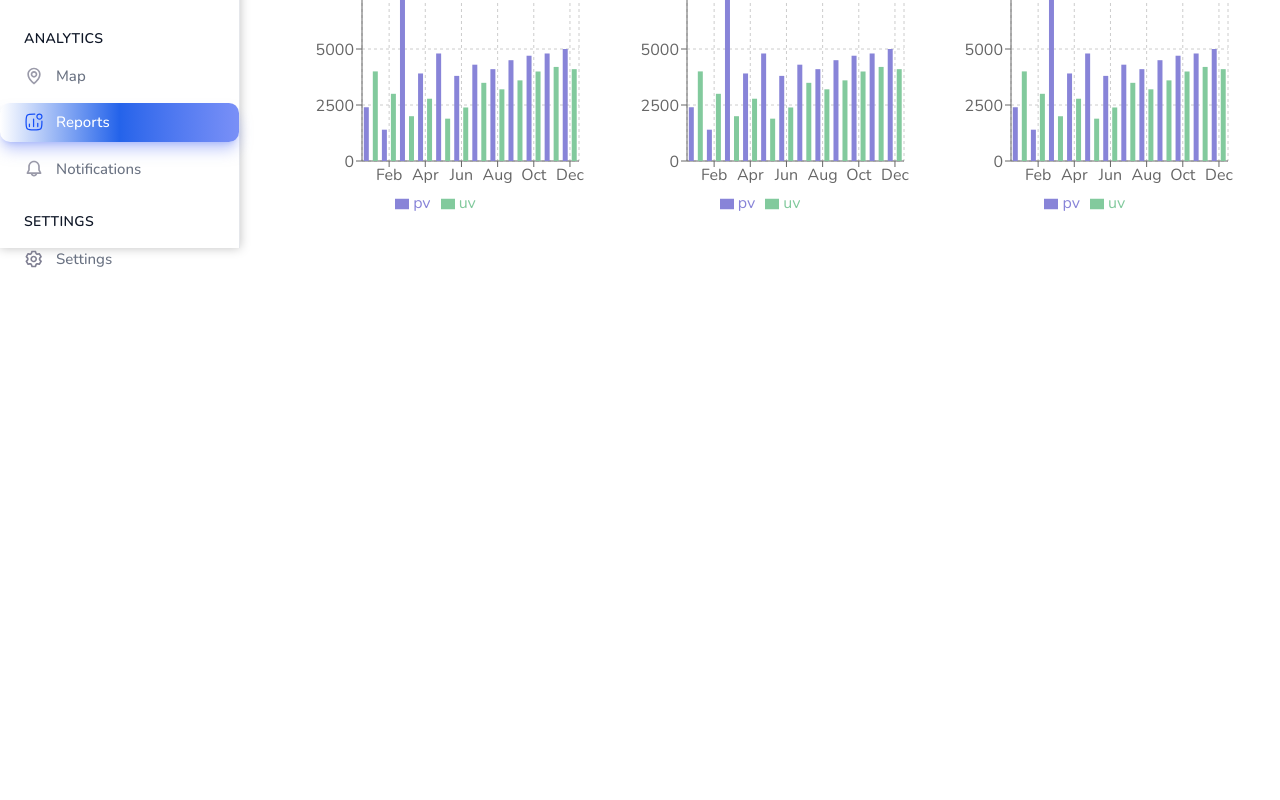
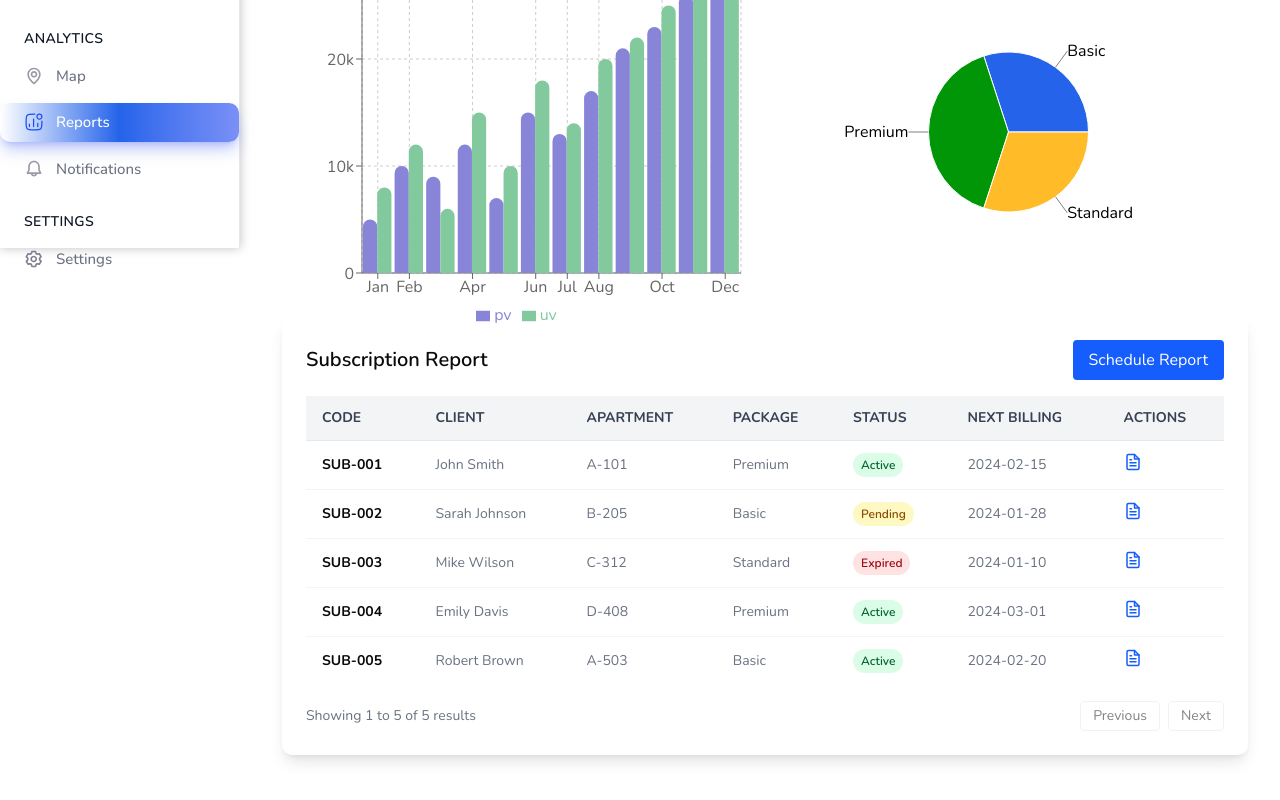
Before and after one commit to Alamin10231/CleanupSoftware, a React (Vite) app: page /reports in a window 1280 px wide. Shown: the part 552-1352 px from the top of the page. Before the commit the page ends 812 px from the top, so only its background shows below. Built offline with nearby package versions, Linux system fonts and the light colour scheme.

Commit message:
report done

```diff
--- /dev/null
+++ b/src/Components/Reports/PieReport.tsx
@@ -0,0 +1,57 @@
+import { Cell, Pie, PieChart, ResponsiveContainer } from 'recharts';
+
+const data = [
+    { name: 'Group C', value: 300, label: 'Basic' },
+  { name: 'Group A', value: 400, label: 'Premium' },
+  { name: 'Group B', value: 300, label: 'Standard' },
+
+];
+
+const RADIAN = Math.PI / 180;
+const COLORS = ['#2463EA', '#009608', '#FFBB28', '#FF9800'];
+
+const renderCustomizedLabel = ({
+  cx, cy, midAngle,  outerRadius, index
+}: any) => {
+  const radius = outerRadius + 20;
+  const x = cx + radius * Math.cos(-midAngle * RADIAN);
+  const y = cy + radius * Math.sin(-midAngle * RADIAN);
+
+  // line start and end
+  const lineX = cx + outerRadius * Math.cos(-midAngle * RADIAN);
+  const lineY = cy + outerRadius * Math.sin(-midAngle * RADIAN);
+
+  return (
+    <>
+      {/* line from slice to label */}
+      <line x1={lineX} y1={lineY} x2={x} y2={y} stroke="gray" />
+      {/* label text */}
+      <text x={x} y={y} fill="black" textAnchor={x > cx ? 'start' : 'end'} dominantBaseline="central">
+        {data[index].label}
+      </text>
+    </>
+  );
+};
+
+export default function PieReport() {
+  return (
+    <ResponsiveContainer width="100%" height={400} >
+      <PieChart>
+        <Pie
+          data={data}
+          cx="50%"
+          cy="50%"
+          labelLine={false}
+          label={renderCustomizedLabel}
+          outerRadius={80}
+          fill="#8884d8"
+          dataKey="value"
+        >
+          {data.map((entry, index) => (
+            <Cell key={`cell-${entry.name}`} fill={COLORS[index % COLORS.length]} />
+          ))}
+        </Pie>
+      </PieChart>
+    </ResponsiveContainer>
+  );
+}
--- a/src/Components/Reports/ReportDashboard.tsx
+++ b/src/Components/Reports/ReportDashboard.tsx
@@ -1,43 +1,50 @@
-
 import { BarChart, Bar, Rectangle, XAxis, YAxis, CartesianGrid, Tooltip, Legend, ResponsiveContainer } from 'recharts';
 
 const data = [
-  { name: 'Jan', uv: 4000, pv: 2400, amt: 2400 },
-  { name: 'Feb', uv: 3000, pv: 1398, amt: 2210 },
-  { name: 'Mar', uv: 2000, pv: 9800, amt: 2290 },
-  { name: 'Apr', uv: 2780, pv: 3908, amt: 2000 },
-  { name: 'May', uv: 1890, pv: 4800, amt: 2181 },
-  { name: 'Jun', uv: 2390, pv: 3800, amt: 2500 },
-  { name: 'Jul', uv: 3490, pv: 4300, amt: 2100 },
-  { name: 'Aug', uv: 3200, pv: 4100, amt: 2200 },
-  { name: 'Sep', uv: 3600, pv: 4500, amt: 2400 },
-  { name: 'Oct', uv: 4000, pv: 4700, amt: 2600 },
-  { name: 'Nov', uv: 4200, pv: 4800, amt: 2800 },
-  { name: 'Dec', uv: 4100, pv: 5000, amt: 3000 },
+  { name: 'Jan', uv: 8000, pv: 5000, amt: 7000 },
+  { name: 'Feb', uv: 12000, pv: 10000, amt: 11000 },
+  { name: 'Mar', uv: 6000, pv: 9000, amt: 8000 },
+  { name: 'Apr', uv: 15000, pv: 12000, amt: 14000 },
+  { name: 'May', uv: 10000, pv: 7000, amt: 9000 },
+  { name: 'Jun', uv: 18000, pv: 15000, amt: 17000 },
+  { name: 'Jul', uv: 14000, pv: 13000, amt: 16000 },
+  { name: 'Aug', uv: 20000, pv: 17000, amt: 19000 },
+  { name: 'Sep', uv: 22000, pv: 21000, amt: 20000 },
+  { name: 'Oct', uv: 25000, pv: 23000, amt: 24000 },
+  { name: 'Nov', uv: 28000, pv: 26000, amt: 27000 },
+  { name: 'Dec', uv: 30000, pv: 28000, amt: 29000 },
 ];
-
 
 const ReportDashboard = () => {
   return (
-    <ResponsiveContainer width="100%" height="100%">
+    <ResponsiveContainer width="100%" height={400}>
       <BarChart
-        width={500}
-        height={300}
         data={data}
-        margin={{
-          top: 5,
-          right: 20,
-          left: 20,
-          bottom: 5,
-        }}
+        margin={{ top: 20, right: 20, left: 20, bottom: 5 }}
+        barCategoryGap="20%" // spacing between groups of bars
       >
         <CartesianGrid strokeDasharray="3 3" />
         <XAxis dataKey="name" />
-        <YAxis />
+        <YAxis
+          ticks={[0, 10000, 20000, 30000]}
+          tickFormatter={(value) => (value === 0 ? '0' : `${value / 1000}k`)}
+        />
         <Tooltip />
         <Legend />
-        <Bar dataKey="pv" fill="#8884d8" activeBar={<Rectangle fill="pink" stroke="blue" />} />
-        <Bar dataKey="uv" fill="#82ca9d" activeBar={<Rectangle fill="gold" stroke="purple" />} />
+        <Bar
+          dataKey="pv"
+          fill="#8884d8"
+          radius={[10, 10, 0, 0]} // rounded top corners
+          barSize={20} // width of each bar
+          activeBar={<Rectangle fill="pink" stroke="blue" radius={[10, 10, 0, 0]} />}
+        />
+        <Bar
+          dataKey="uv"
+          fill="#82ca9d"
+          radius={[10, 10, 0, 0]}
+          barSize={20}
+          activeBar={<Rectangle fill="gold" stroke="purple" radius={[10, 10, 0, 0]} />}
+        />
       </BarChart>
     </ResponsiveContainer>
   );
--- /dev/null
+++ b/src/Components/Reports/ReportDetails.tsx
@@ -0,0 +1,100 @@
+import { useState } from "react";
+import { FiFileText } from "react-icons/fi";
+
+type Subscription = {
+  code: string;
+  client: string;
+  apartment: string;
+  package: string;
+  status: "Active" | "Pending" | "Expired";
+  nextBilling: string;
+};
+
+const sampleData: Subscription[] = [
+  { code: "SUB-001", client: "John Smith", apartment: "A-101", package: "Premium", status: "Active", nextBilling: "2024-02-15" },
+  { code: "SUB-002", client: "Sarah Johnson", apartment: "B-205", package: "Basic", status: "Pending", nextBilling: "2024-01-28" },
+  { code: "SUB-003", client: "Mike Wilson", apartment: "C-312", package: "Standard", status: "Expired", nextBilling: "2024-01-10" },
+  { code: "SUB-004", client: "Emily Davis", apartment: "D-408", package: "Premium", status: "Active", nextBilling: "2024-03-01" },
+  { code: "SUB-005", client: "Robert Brown", apartment: "A-503", package: "Basic", status: "Active", nextBilling: "2024-02-20" },
+];
+
+export default function ReportDetails() {
+  const [page, setPage] = useState(1);
+  const pageSize = 5;
+  const paged = sampleData.slice((page - 1) * pageSize, page * pageSize);
+
+  const statusColors: Record<string, string> = {
+    Active: "bg-green-100 text-green-800",
+    Pending: "bg-yellow-100 text-yellow-800",
+    Expired: "bg-red-100 text-red-800",
+  };
+
+  return (
+    <div className="p-6 bg-white rounded-lg shadow-lg my-24">
+      <div className="flex justify-between items-center mb-4">
+        <h2 className="text-xl font-semibold">Subscription Report</h2>
+        <button className="px-4 py-2 bg-blue-600 text-white rounded hover:bg-blue-700">Schedule Report</button>
+      </div>
+
+      <div className="overflow-x-auto">
+        <table className="min-w-full divide-y divide-gray-200">
+          <thead className="bg-gray-100 text-gray-700 uppercase text-sm font-medium">
+            <tr>
+              <th className="px-4 py-3 text-left">Code</th>
+              <th className="px-4 py-3 text-left">Client</th>
+              <th className="px-4 py-3 text-left">Apartment</th>
+              <th className="px-4 py-3 text-left">Package</th>
+              <th className="px-4 py-3 text-left">Status</th>
+              <th className="px-4 py-3 text-left">Next Billing</th>
+              <th className="px-4 py-3 text-left">Actions</th>
+            </tr>
+          </thead>
+          <tbody className="divide-y divide-gray-100 text-sm">
+            {paged.map((sub) => (
+              <tr key={sub.code} className="hover:bg-gray-50 transition-colors">
+                <td className="px-4 py-3  font-bold">{sub.code}</td>
+                <td className="px-4 py-3 text-gray-500">{sub.client}</td>
+                <td className="px-4 py-3 text-gray-500">{sub.apartment}</td>
+                <td className="px-4 py-3 text-gray-500">{sub.package}</td>
+                <td className="px-4 py-3">
+                  <span className={`px-2 py-1 rounded-full text-xs font-semibold ${statusColors[sub.status]}`}>
+                    {sub.status}
+                  </span>
+                </td>
+                <td className="px-4 py-3 text-gray-500">{sub.nextBilling}</td>
+                <td className="px-4 py-3">
+                  <button className="text-blue-600 hover:text-blue-800">
+                    <FiFileText size={18} />
+                  </button>
+                </td>
+              </tr>
+            ))}
+          </tbody>
+        </table>
+      </div>
+
+      {/* Pagination */}
+      <div className="flex justify-between items-center mt-4 text-sm">
+        <span className="text-gray-500">
+          Showing {(page - 1) * pageSize + 1} to {(page - 1) * pageSize + paged.length} of {sampleData.length} results
+        </span>
+        <div className="space-x-2">
+          <button
+            className="px-3 py-1 border rounded disabled:opacity-50"
+            disabled={page === 1}
+            onClick={() => setPage(page - 1)}
+          >
+            Previous
+          </button>
+          <button
+            className="px-3 py-1 border rounded disabled:opacity-50"
+            disabled={page * pageSize >= sampleData.length}
+            onClick={() => setPage(page + 1)}
+          >
+            Next
+          </button>
+        </div>
+      </div>
+    </div>
+  );
+}
--- a/src/Page/Reports.tsx
+++ b/src/Page/Reports.tsx
@@ -1,20 +1,23 @@
+import PieReport from "@/Components/Reports/PieReport"
 import Report from "@/Components/Reports/Report"
 import ReportDashboard from "@/Components/Reports/ReportDashboard"
+import ReportDetails from "@/Components/Reports/ReportDetails"
 
 const Reports = () => {
   return (
     <div><Report></Report>
 
-    <div className="grid grid-cols-3 gap-2">
+    <div className="grid grid-cols-2 gap-2">
      <div className="col-span-1 h-72 ">
        <ReportDashboard ></ReportDashboard>
      </div>
      <div className="col-span-1 h-72 ">
-       <ReportDashboard ></ReportDashboard>
+      <PieReport></PieReport>
      </div>
-     <div className="col-span-1 h-72 ">
-       <ReportDashboard ></ReportDashboard>
-     </div>
+
+    </div>
+    <div>
+      <ReportDetails></ReportDetails>
     </div>
 
     </div>
--- a/src/assets/assets.ts
+++ b/src/assets/assets.ts
@@ -100,3 +100,11 @@ export const ServiceTopCard = [
     { title: "Total Amount", number: 200, iconKey: "Total_revenue", iconAlt: "Total_revenue" },
     { title: "Paid Amount", number: 5, iconKey: "Paid_Amount", iconAlt: "On leave" },
   ];
+
+  export const Alamin = [
+     { title: "Total Invoice", number: 4, iconKey: "blueInvoice", iconAlt: "total employee" },
+    { title: "Paid", number: 1, iconKey: "Active", iconAlt: "active" },
+    { title: "Overdue", number: 2, iconKey: "overDue", iconAlt: "Avg Performance" },
+    { title: "Total Amount", number: 200, iconKey: "Total_revenue", iconAlt: "Total_revenue" },
+    { title: "Paid Amount", number: 5, iconKey: "total_service", iconAlt: "On leave" },
+  ]
```
